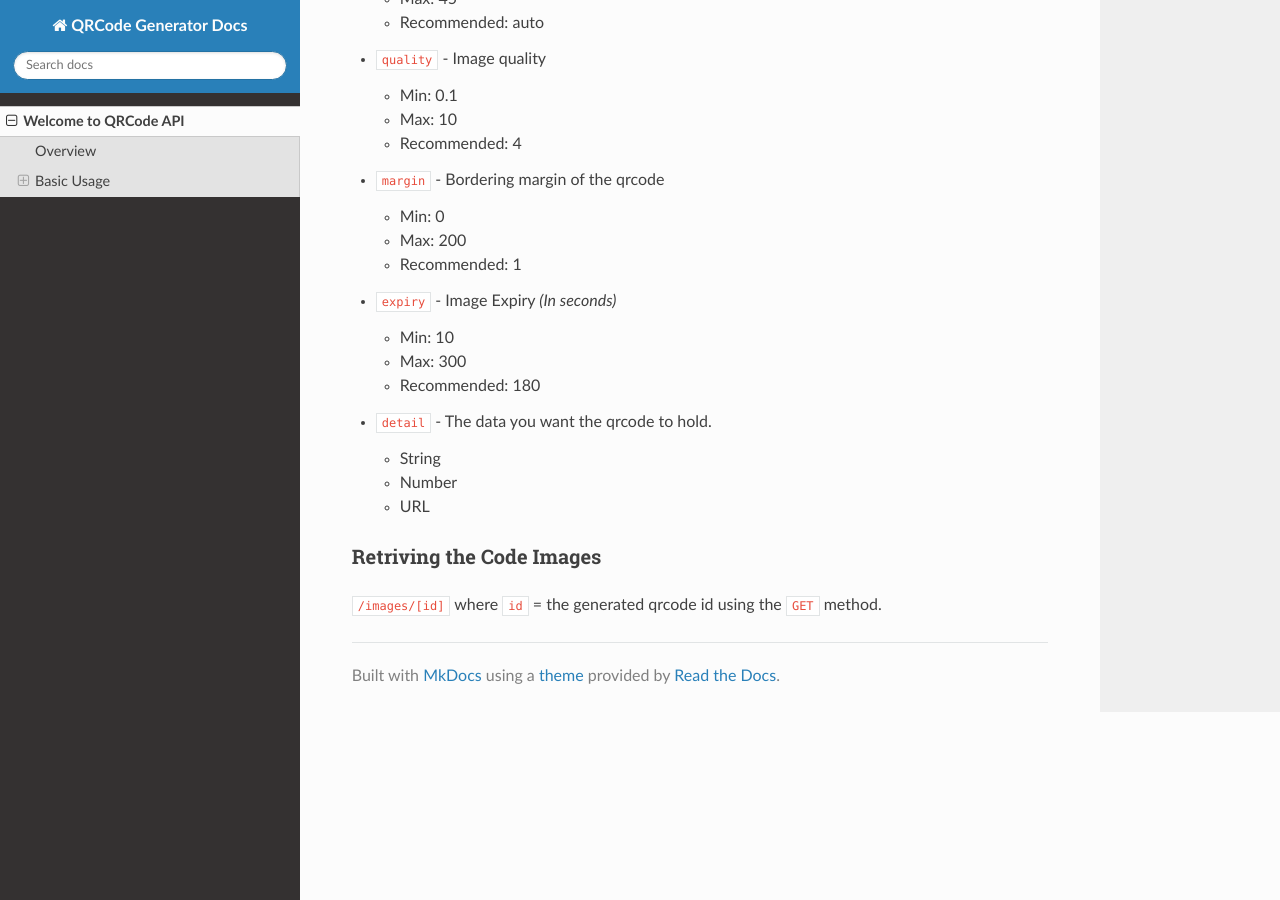
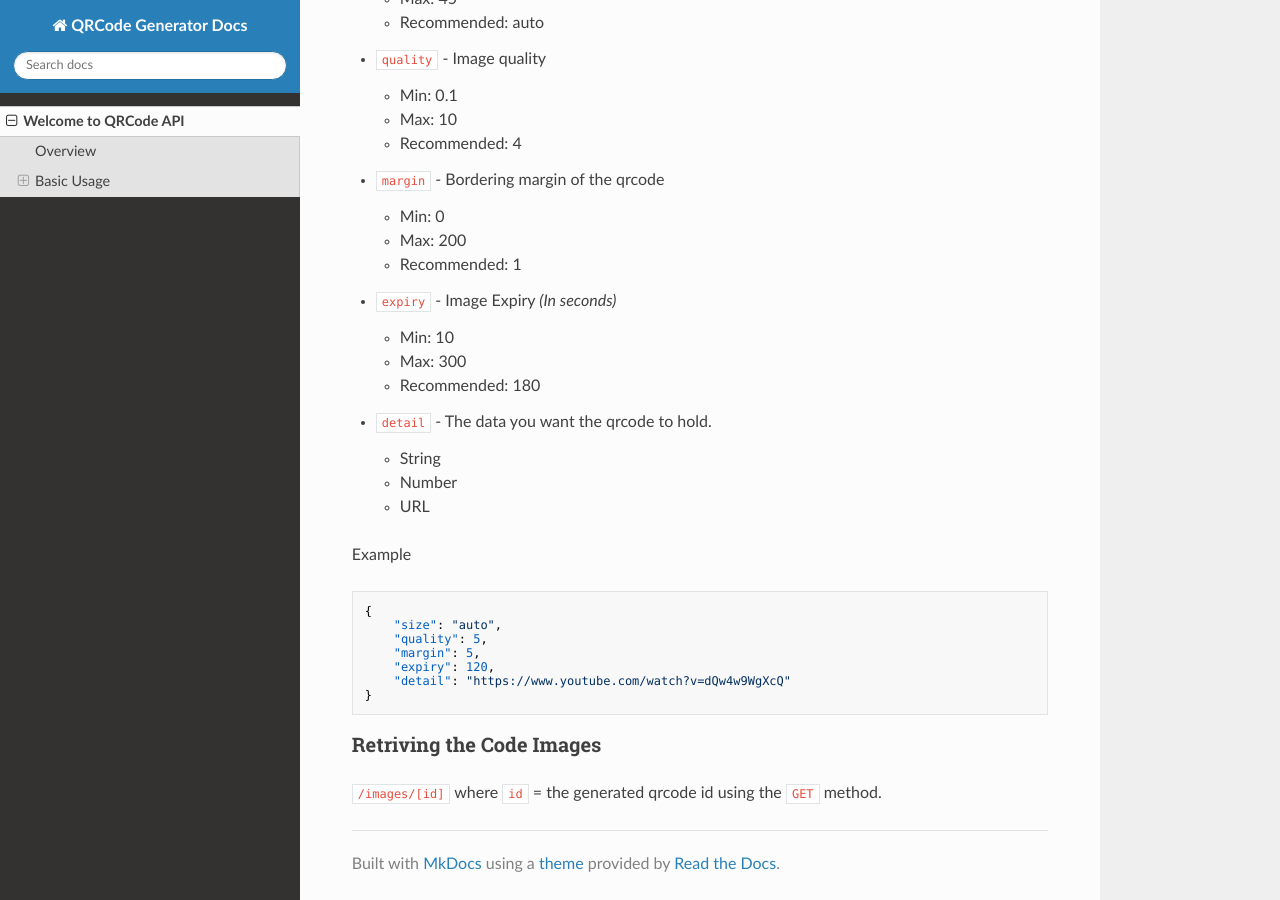
Before and after one commit to cyric2020/qrcode_api_docs, an MkDocs documentation site: the page built from docs/index.md, in a window 1280 px wide and 900 px high, scrolled down 638 px. Built offline with MkDocs 1.6.1, drawn with Linux system fonts in a browser that asks for light colours; nearby versions of some CDN libraries.

Commit message:
added example

````diff
--- a/docs/index.md
+++ b/docs/index.md
@@ -41,6 +41,19 @@ ___
     * Number
     * URL
 
+
+Example
+```json
+{
+    "size": "auto",
+    "quality": 5,
+    "margin": 5,
+    "expiry": 120,
+    "detail": "https://www.youtube.com/watch?v=dQw4w9WgXcQ"
+}
+```
+
+
 ### Retriving the Code Images
 
 `/images/[id]` where `id` = the generated qrcode id using the `GET` method.
````
